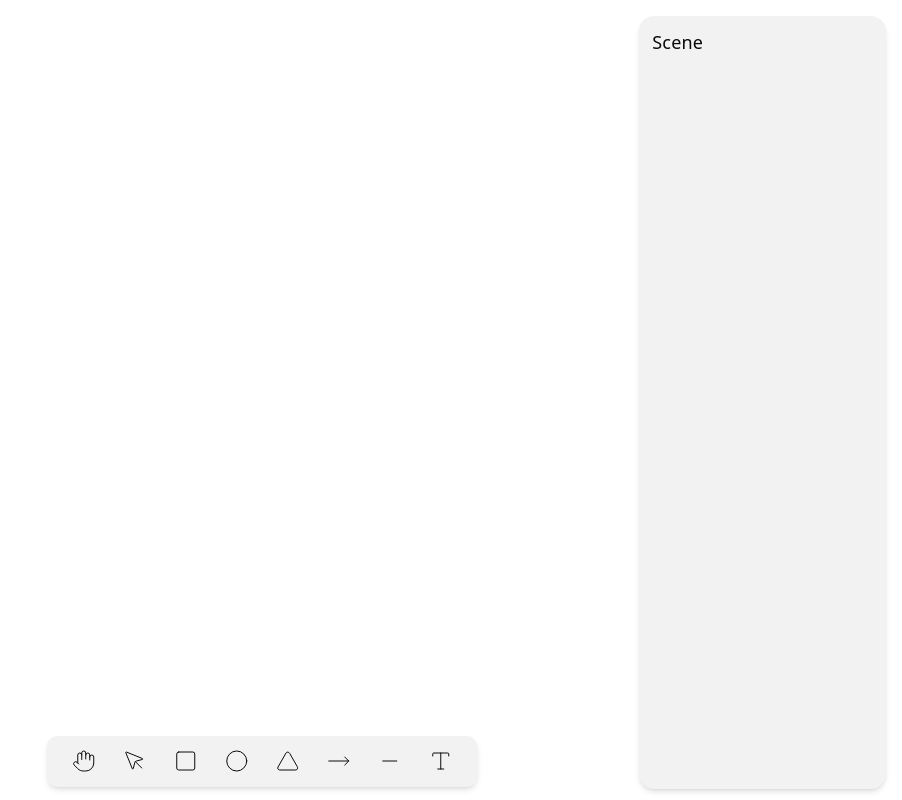
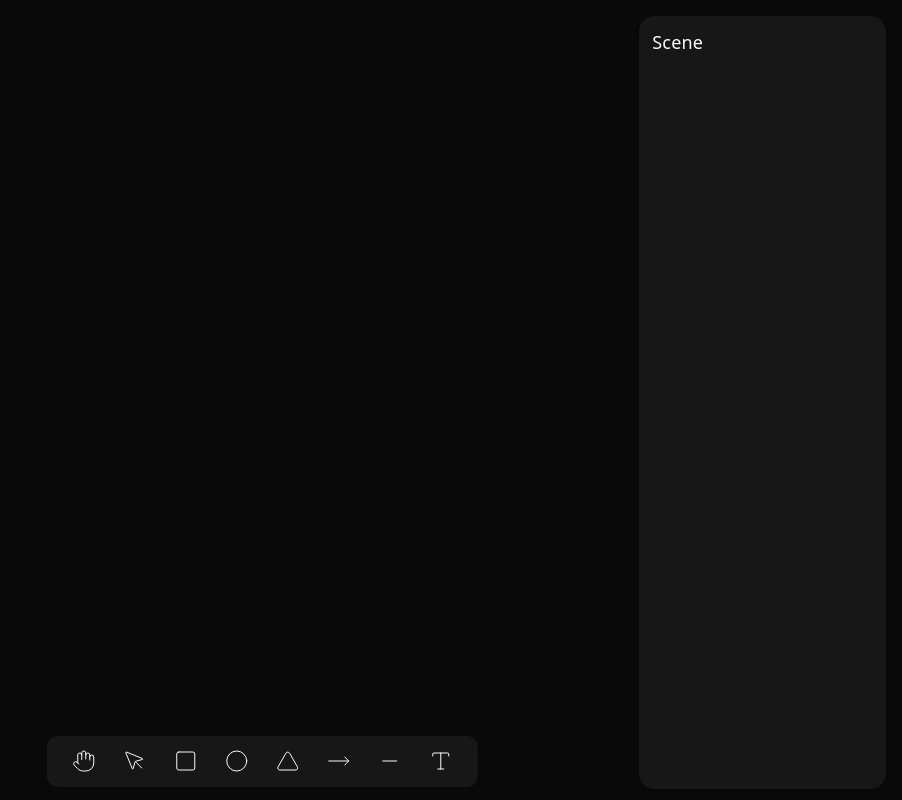
Before and after one commit to Chay23/shapes, a React (Vite) app: page / in a window 1280 px wide. Shown: the whole page, without its empty margins (378-1280 px from the left). Built offline with nearby package versions, Linux system fonts and the light colour scheme.

Commit message:
Add dark/light theme to the app

```diff
--- a/src/App.tsx
+++ b/src/App.tsx
@@ -1,10 +1,13 @@
+import { ThemeProvider } from './components/molecules/theme-provider';
 import Scene from './components/organisms/Scene';
 import Layout from './components/templates/Layout';
 
 export default function App() {
   return (
-    <Layout>
-      <Scene />
-    </Layout>
+    <ThemeProvider defaultTheme='dark' storageKey='vite-ui-theme'>
+      <Layout>
+        <Scene />
+      </Layout>
+    </ThemeProvider>
   );
 }
--- /dev/null
+++ b/src/components/molecules/theme-provider.tsx
@@ -0,0 +1,46 @@
+import { ThemeProviderContext } from '@/store/theme';
+import type { ui } from '@/types';
+import { useEffect, useState } from 'react';
+
+export function ThemeProvider({
+  children,
+  defaultTheme = 'system',
+  storageKey = 'vite-ui-theme',
+  ...props
+}: ui.ThemeProviderProps) {
+  const [theme, setTheme] = useState<ui.Theme>(
+    () => (localStorage.getItem(storageKey) as ui.Theme) || defaultTheme,
+  );
+
+  useEffect(() => {
+    const root = window.document.documentElement;
+
+    root.classList.remove('light', 'dark');
+
+    if (theme === 'system') {
+      const systemTheme = window.matchMedia('(prefers-color-scheme: dark)')
+        .matches
+        ? 'dark'
+        : 'light';
+
+      root.classList.add(systemTheme);
+      return;
+    }
+
+    root.classList.add(theme);
+  }, [theme]);
+
+  const value = {
+    theme,
+    setTheme: (theme: ui.Theme) => {
+      localStorage.setItem(storageKey, theme);
+      setTheme(theme);
+    },
+  };
+
+  return (
+    <ThemeProviderContext.Provider {...props} value={value}>
+      {children}
+    </ThemeProviderContext.Provider>
+  );
+}
--- /dev/null
+++ b/src/hooks/use-theme.ts
@@ -0,0 +1,11 @@
+import { ThemeProviderContext } from '@/store/theme';
+import { useContext } from 'react';
+
+export const useTheme = () => {
+  const context = useContext(ThemeProviderContext);
+
+  if (context === undefined)
+    throw new Error('useTheme must be used within a ThemeProvider');
+
+  return context;
+};
--- /dev/null
+++ b/src/store/theme.ts
@@ -0,0 +1,10 @@
+import type { ThemeProviderState } from '@/types/UI/theme';
+import { createContext } from 'react';
+
+const initialState: ThemeProviderState = {
+  theme: 'system',
+  setTheme: () => null,
+};
+
+export const ThemeProviderContext =
+  createContext<ThemeProviderState>(initialState);
--- a/src/types/UI/index.ts
+++ b/src/types/UI/index.ts
@@ -1 +1,2 @@
 export * from './common';
+export * from './theme';
--- /dev/null
+++ b/src/types/UI/theme.ts
@@ -0,0 +1,12 @@
+export type Theme = 'dark' | 'light' | 'system';
+
+export type ThemeProviderProps = {
+  children: React.ReactNode;
+  defaultTheme?: Theme;
+  storageKey?: string;
+};
+
+export type ThemeProviderState = {
+  theme: Theme;
+  setTheme: (theme: Theme) => void;
+};
--- a/src/types/index.ts
+++ b/src/types/index.ts
@@ -1,2 +1,2 @@
 export * as s from './shapes';
-export * as ui from './UI';
+export * as ui from './UI'
```
